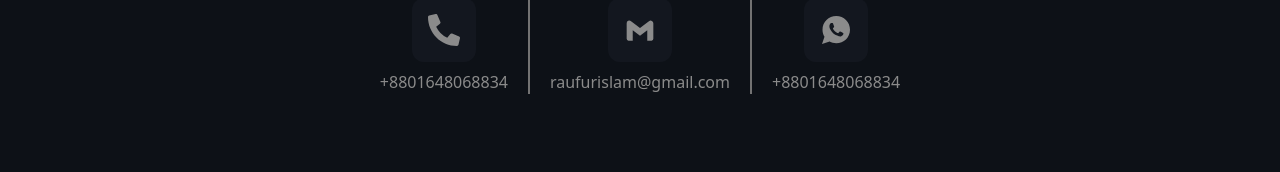
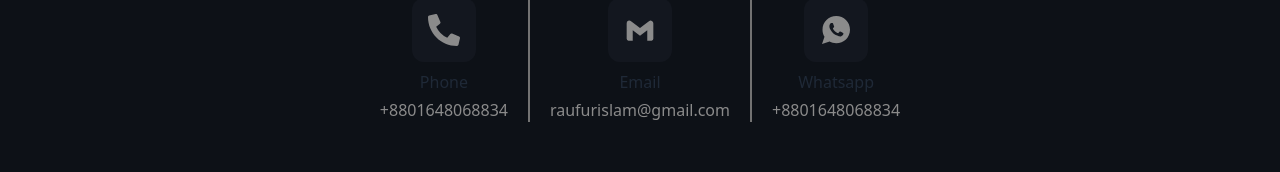
Before and after one commit to raufurislam/raufurislam, a React (Vite) app: page / in a window 1280 px wide. Shown: the part 3239-3411 px from the top of the page. Built offline with nearby package versions, Linux system fonts and the light colour scheme.

Commit message:
Style: Contact

```diff
--- a/src/Pages/Home/Contact/Contact.jsx
+++ b/src/Pages/Home/Contact/Contact.jsx
@@ -65,7 +65,8 @@ const Contact = () => {
             >
               <FaPhoneAlt size={32} />
             </a>
-            <p className="mt-2 text-secondary">+8801648068834</p>
+            <p className="mt-2">Phone</p>
+            <p className="mt-1 text-secondary">+8801648068834</p>
           </div>
 
           <div className="flex flex-col items-center justify-center border-b-2 md:border-b-0 md:border-r-2 border-neutral-500 pb-5 md:pb-0 md:pr-5">
@@ -78,7 +79,8 @@ const Contact = () => {
             >
               <BiLogoGmail size={32} />
             </a>
-            <p className="mt-2 text-secondary">raufurislam@gmail.com</p>
+            <p className="mt-2">Email</p>
+            <p className="mt-1 text-secondary">raufurislam@gmail.com</p>
           </div>
 
           <div className="flex flex-col items-center justify-center pb-5 md:pb-0">
@@ -91,7 +93,8 @@ const Contact = () => {
             >
               <IoLogoWhatsapp size={32} />
             </a>
-            <p className="mt-2 text-secondary">+8801648068834</p>
+            <p className="mt-2">Whatsapp</p>
+            <p className="mt-1 text-secondary">+8801648068834</p>
           </div>
         </div>
       </div>
```
